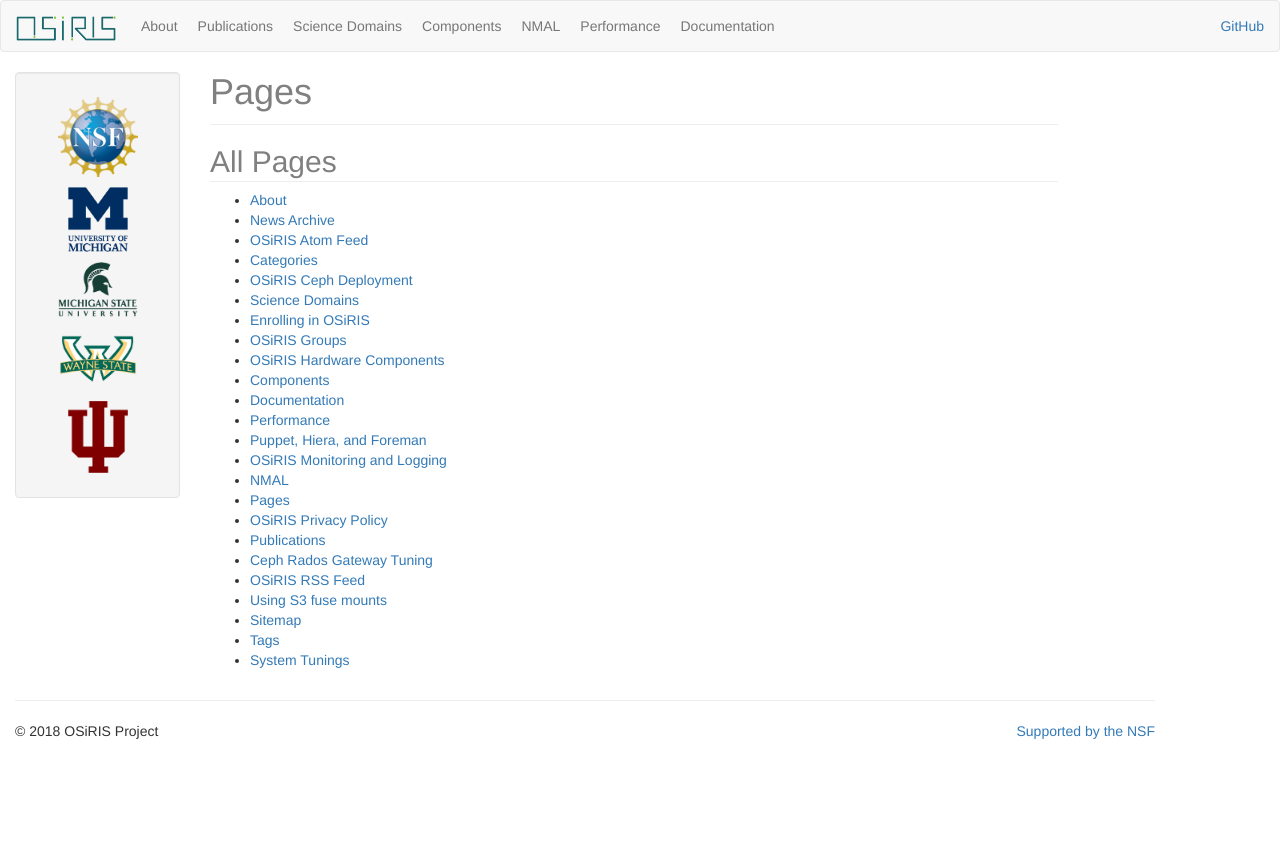
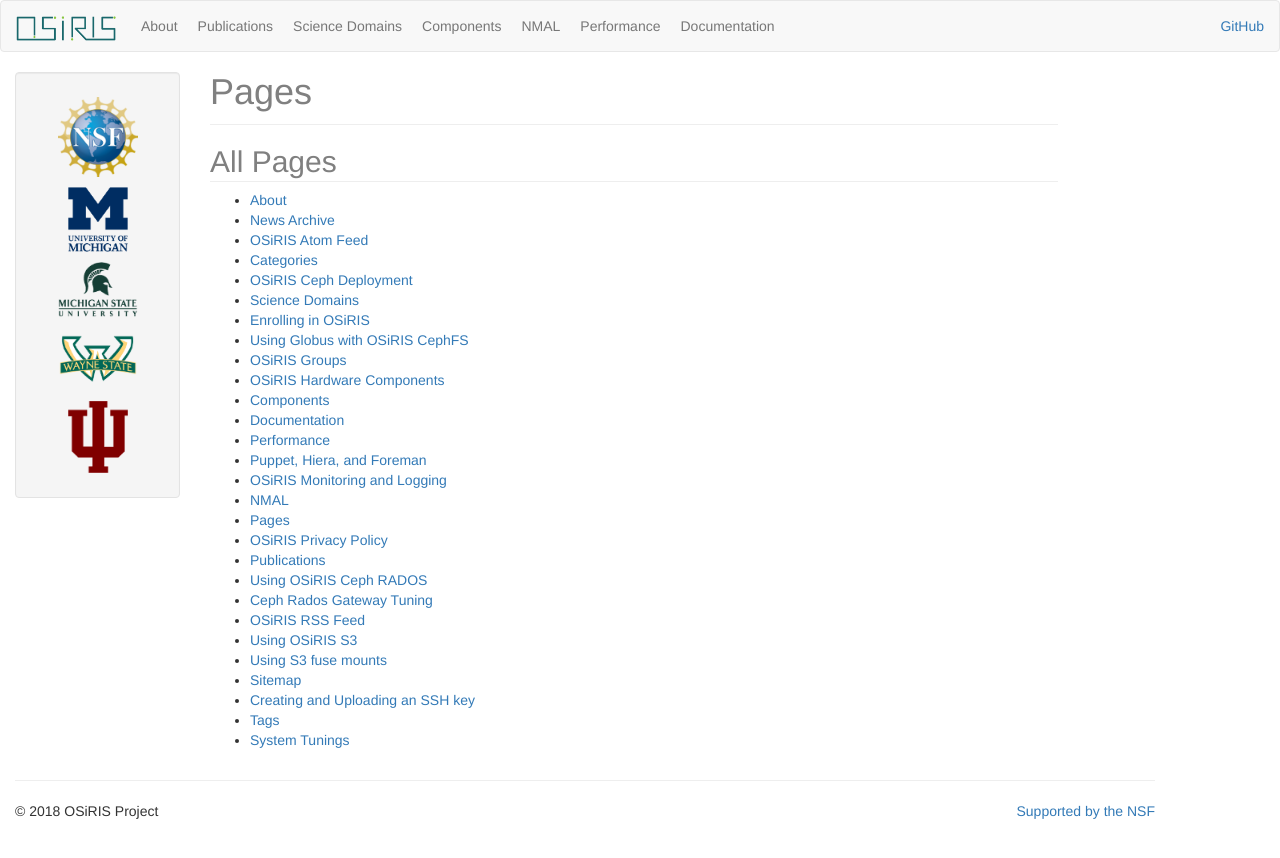
Before and after one commit to MI-OSiRIS/mi-osiris.github.io, a Jekyll site: the page built from pages.html, in a window 1280 px wide. Shown: the top 858 px of the page. Built offline with Jekyll 4.4.1, drawn with Linux system fonts in a browser that asks for light colours; some of the changed lines change nothing that is shown.

Commit message:
Add full set of documentation for OSiRIS services
 - additions to enrollment page
 - SSH key instructions
 - Globus, S3, and Rados instructions
 - Basic info on S3 ACL and user identity
 - Default groups and using Grouper

```diff
--- a/documentation/enrollment.md
+++ b/documentation/enrollment.md
@@ -4,12 +4,23 @@
 header : Enrolling in OSiRIS
 ---
 {% include JB/setup %}
-Introduction:
-OSiRIS is a storage infrastructure for research universities for the state of Michigan. The main objective of OSiRIS is to manage data collection, storage, and sharing between Universities.
+OSiRIS is a storage infrastructure for research universities for the state of Michigan.  Users of OSiRIS belong to virtual organizations which are called 'COU' within OSiRIS.
+
+There are 3 supported data storage protocols available:
+ <ul>
+    <li>S3 - The S3 protocol is best known from Amazon S3 services.  This is a well established ecosystem with many compatible clients.  S3 is based on simple http operations such as GET / PUT / HEAD / DELETE.  You will need to set appropriate bucket ACLs if you wish to share data with other OSiRIS S3 users inside or outside your org.  You may also see this referred to as 'Ceph Rados Gateway' or 'RGW'.
+    </li>
+    <li>
+    CephFS - This is a typical Posix/unix style filesystem which we provide to you via Globus or via ssh/scp gateways at /osiris/yourcou.  For our primary OSiRIS member campuses we can also setup an NFSv4 export for you to mount on campus.
+    </li>
+    <li>
+    RADOS - Direct access to Ceph object store.  Your organization will have a data pool called cou.YourOrg.rados.  This access method requires a <a href="http://docs.ceph.com/docs/master/rados/api/librados-intro/">rados</a> client or library.  If necessary we can configure additional pools.  We will have to work with you to open network access to your client(s) to use this method although OSiRIS member campuses will already be able to reach the requisite services.
+    </li>
+</ul>
+
+Please be aware that S3 and CephFS do not share the same data backend.  Data you store in CephFS is not visible in S3 nor the reverse.  There is no requirement to use only one or the other protocol exclusively - you may use both protocols to store data on OSiRIS.
 
 To get started using OSiRIS the first requirement is to establish an identity.  This identity is based on authentication with your existing institutional credentials.  Your OSiRIS identity can be linked to one or more OSiRIS virtual organizations.
-
-Once you have an identity and access token as described below you can use any S3 compatible client to access https://rgw.osris.org, create buckets, and PUT/GET data.
 
 <h3>Getting started</h3>
 
@@ -17,17 +28,17 @@
 
 Your institutional identity will be used to login.  The beginning screen prompts users to choose an organization, for example, the University of Michigan.
 
-<img style="width: 50%" src="{{IMAGE_PATH}}/documentation/enrollment/Comanage-institution-selector.png" alt="COmanage institution selection screen"/>
+<img style="width: 60%" src="{{IMAGE_PATH}}/documentation/enrollment/Comanage-institution-selector.png" alt="COmanage institution selection screen"/>
 
 If this is your first time logging into OSiRIS from your organization you may be asked to agree to release information to us.  The information released includes email, affiliation, and full name.  This is required to login and use OSiRIS.
 
-<img style="width: 50%" src="{{IMAGE_PATH}}/documentation/enrollment/Login-information-consent.png" alt="Example of information consent"/>
+<img style="width: 60%" src="{{IMAGE_PATH}}/documentation/enrollment/Login-information-consent.png" alt="Example of information consent"/>
 
 Generally you'll want to just send it automatically in the future (though the choice is up to you if you prefer to be asked every time).
 
 You'll be asked to enter some basic information about yourself.  Make sure to enter a valid email, this will be used to verify your enrollment.  You should choose your virtual organization, or "COU" on this enrollment information page.
 
-<img style="width: 70%" src="{{IMAGE_PATH}}/documentation/enrollment/Comanage-user-signup.png" alt="COmanage enrollment information screen"/>
+<img style="width: 80%" src="{{IMAGE_PATH}}/documentation/enrollment/Comanage-user-signup.png" alt="COmanage enrollment information screen"/>
 
 After submitting the form you'll see a confirmation that says 'Petition Created'.  It is normal at this point to see a notice that your identifier is not registered.
 
@@ -45,19 +56,30 @@
 
 <img style="width: 70%" src="{{IMAGE_PATH}}/documentation/enrollment/Comanage-collaborations.png" alt="COmanage collaboration screen"/>
 
-You can now retrieve authentication tokens such as your Ceph client key or S3 access token.  At this time only the S3 access token is likely to be useful to you.
+<h3>What Next?</h3>
 
-<img style="width: 70%" src="{{IMAGE_PATH}}/documentation/enrollment/Comanage-person-menu.png" alt="COmanage collaboration screen"/>
+To access OSiRIS CephFS with ssh/scp/sftp you need to <a href="sshkey.html">upload an SSH key</a>.
 
-Initially the token will not exist, you must click the "Generate Token" button to generate the token:
+To use OSiRIS CephFS with Globus please see the <a href="globus.html">globus instructions</a>.
 
-<img style="width: 80%" src="{{IMAGE_PATH}}/documentation/enrollment/Comanage-token-none.png" alt="COmanage tokens before being generated"/>
-<br />
-<img style="width: 80%" src="{{IMAGE_PATH}}/documentation/enrollment/Comanage-token-generated.png" alt="COmanage token screen after generating S3 token"/>
+To access OSiRIS S3 please see the <a href="s3.html">S3 instructions</a>.
 
-The CephRgwToken access token string should be used for the "access key" in your S3 client, leaving "secret key" field blank. If your client does not accept an empty secret key any value is fine - it is ignored.
+To access OSiRIS Rados please see the <a href="rados.html">Rados instructions.
 
-<h3>Non-Institutional Users</h3>
+
+<h3>Who needs to enroll</h3>
+
+Depending on how you share data you may not need to enroll every person you collaborate with.
+
+For ssh/scp/sftp access:  Every user needing to login and read data must enroll and upload an ssh key.
+
+For Globus access:  A single user can configure Globus shares accessible by Globus users or groups.  The other users do not need to enroll in OSiRIS, they only need to be able to login to Globus with CIlogon and be allowed to access your share.  Please have a look at the <a href="https://docs.globus.org/how-to/share-files/">Globus.org documentation</a> for information.
+
+For S3 access:  Every user needing to login via S3 needs to enroll into OSiRIS.  You will need to configure bucket ACLs to share your data buckets with other users.  This is described in the <a href="s3.html">S3 instructions</a>.
+
+For RADOS access:  Every user needing to access RADOS services will need to enroll in OSiRIS.  However, in many cases it is typical to build another service on top of RADOS rather than providing direct user access (much like S3 and CephFS are themselves services on top of RADOS).  Please let us know if you have some ideas for leveraging RADOS directly and we'll be happy to work with you.
+
+<h3>Non-Institutional Users<a name="idp"></a></h3>
 
 If you do not belong to an institution/group which is part of the <a href="https://www.incommon.org/">InCommon Federation</a> you can still authenticate to OSiRIS using one of the 'public' identity providers below.  After establishing an account at one of these providers use that provider to login to OSiRIS Comanage.
 
@@ -65,3 +87,9 @@
     <li><a href="https://go.ncsa.illinois.edu/idp-guest">National Center for Supercomputing Applications</a> </li>
     <li><a href="https://app.unitedid.org/signup/">UnitedID</a></li>
 </ul>
+
+<h3>What is my COU?</h3>
+
+If unsure what your COU name is please look under the 'person menu' on the upper-right of COmanage and click 'My OSiRIS Identity'.  Under 'Role Attributes' you can see the COU you are in.  You may be in several.
+
+<img style="width: 100%" src="{{IMAGE_PATH}}/documentation/Comanage-role-attr.png" alt="COmanage role attributes"/>
--- /dev/null
+++ b/documentation/globus.md
@@ -0,0 +1,47 @@
+---
+layout: default
+title : Using Globus with OSiRIS CephFS
+header : Using Globus with OSiRIS CephFS
+---
+{% include JB/setup %}
+
+OSiRIS CephFS is accessible using our Globus endpoints.  The underlying filesystem is the same CephFS you see via <a href="sshkey.html">ssh/scp</a> access or client mount.
+
+The Globus endpoints are:
+
+osiris@um <br />
+osiris@wsu <br />
+osiris@msu <br />
+
+All have an identical view of the OSiRIS data.
+
+If you are planning to access OSiRIS via Globus then you will need to go to <a href="https://cilogon.org/">cilogon.org</a> and login with any identity provider.  It does not have to be the same provider used for OSiRIS (but most likely is).
+
+Send to osiris-help@umich.edu the "Certificate Subject" given to you by CIlogon and request globus access in the email.  The subject will resemble this string:
+<pre>
+/DC=org/DC=cilogon/O=YourOrg/CN=Your Name A12345
+</pre>
+
+Once we have configured your account for Globus access login and transfer data at <a href="https://www.globus.org/app/transfer">globus.org</a>.
+
+<img style="width: 50%" src="{{IMAGE_PATH}}/documentation/globus/Globus-start.png" alt="Globus start"/>
+
+Search for 'osiris' and you should see our endpoints:
+
+<img style="width: 70%" src="{{IMAGE_PATH}}/documentation/globus/Globus-endpoint-search.png" alt="Globus endpoint search"/>
+
+Ignore any endpoints with '#' in the name. They are left for the convenience of some existing users but should not be used going forward.
+
+<h3>Globus Permissions and Shares</h3>
+
+When you access Globus your access is determined by Posix (unix-style) permissions.  Please look at information about <a href="groups.html">OSiRIS default groups</a> for more details and how to create additional groups for other OSiRIS-enrolled collaborators.
+
+Globus also offers Globus Share functionality where you create a share belonging to your identity and choose to share it with other Globus identities or groups.  This is entirely self-managed outside the scope of OSiRIS.  Your Globus share has the same effective permissions in OSiRIS as your identity.  This is a good option for sharing data with Globus-only users since they do not have to enroll in OSiRIS.  For other users enrolled in OSiRIS a Globus share is not necessary - they will be able to access the data according to their OSiRIS identity and group memberships.
+
+Please be aware that Globus Shares are specific to the endpoint you create them on.  You can create a share on all of our endpoints separately.  In this case it is recommended to create a Globus group to manage sharing permissions; you can then use the same group for each share.
+
+Globus users have to have an available identity through an organization on CIlogon.  If you need to share with someone who is not part of a typical academic institution please point them at <a href="enrollment.html#idp">Non-Institutional Identity Providers</a> on the Enrollment page.  They can establish an identity for CIlogon use and/or OSiRIS enrollment.
+
+The <a href="https://docs.globus.org/how-to/share-files/">Globus.org website</a> is the best place to learn about Globus shares.
+
+You may want to create <a href="https://docs.globus.org/how-to/managing-groups/">Globus groups</a> to more easily manage your sharing permissions.
--- a/documentation/index.md
+++ b/documentation/index.md
@@ -17,6 +17,22 @@
 </p>
 
 <p>
+<a href="sshkey.html">Uploading an SSH key:</a>
+
+How to upload your ssh key so you can use OSiRIS ssh/scp/sftp gateways
+</p>
+
+<p>
+    <a href="s3.html">Using OSiRIS S3:</a>
+    How to obtain credentials and use OSiRIS S3 gateways
+</p>
+
+<p>
+    <a href="globus.html">Using Globus with OSiRIS CephFS:</a>
+    How to get setup to use Globus with OSiRIS CephFS
+</p>
+
+<p>
     <a href="groups.html">Managing OSiRIS Groups:</a>
 
     How to create new posix groups and manage memberships
@@ -25,9 +41,9 @@
 <p>
 <a href="s3fuse.html">Configuring an S3 fuse mount:</a>
 
-OSiRIS can provide Ceph storage accessible with the S3 protocol.  The S3 fuse program will present S3 buckets as mounted filesystems though the standard http-based S3 protocol is used for all operations and typical S3 clients can also be used to access the same data.
+ The S3 fuse program will present S3 buckets as mounted filesystems though the standard http-based S3 protocol.
 </p>
 
 <h3>OSiRIS Setup Documentation</h3>
 
-Please check back later for more documentation on this topic.
+At this time we do not have detailed setup documentation for OSiRIS.  However, all of the components used are publicly available.  In cases where we wrote or modified our own components they are available from our <a href="https://github.com/MI-OSiRIS">Github repository</a>.
--- /dev/null
+++ b/documentation/rados.md
@@ -0,0 +1,30 @@
+---
+layout: default
+title : Using OSiRIS Ceph RADOS
+header : Using OSiRIS Ceph RADOS
+---
+{% include JB/setup %}
+
+
+OSiRIS is built on top of the Ceph object storage cluster.  To leverage Ceph directly you can use <a href="http://docs.ceph.com/docs/master/man/8/rados/">clients that understand rados</a> or you can build applications that use <a href="http://docs.ceph.com/docs/master/rados/api/">librados</a>.
+
+How exactly you might implement librados or leverage a rados client is beyond the scope of this document but we are happy to work with you if you are interested in trying something!
+
+Every COU has a pool named <strong>cou.YourOrg.rados</strong>.  As currently implemented every member of your COU can retrieve a key to read and write to this pool.  We can create other pools for you with more limited access.
+
+If unsure what your COU name is please look under 'My OSiRIS Identity':
+
+<img style="width: 50%" src="{{IMAGE_PATH}}/documentation/Comanage-identity-menu.png" alt="COmanage Identity Menu"/>
+
+<br />
+
+<img style="width: 100%" src="{{IMAGE_PATH}}/documentation/Comanage-role-attr.png" alt="COmanage role attributes"/>
+
+
+You can retrieve a Ceph client key with access to your organization default RADOS-only pool from COmanage:
+
+<img style="width: 40%" src="{{IMAGE_PATH}}/documentation/Comanage-token-menu.png" alt="COmanage token menu"/>
+
+Put this key into your client keyring.  You can also download a file suitable for directly referencing with your client.
+
+<img style="width: 100%" src="{{IMAGE_PATH}}/documentation/Comanage-cephkey.png" alt="COmanage ceph key on service token page"/>
--- /dev/null
+++ b/documentation/s3.md
@@ -0,0 +1,69 @@
+---
+layout: default
+title : Using OSiRIS S3
+header : Using OSiRIS S3
+---
+{% include JB/setup %}
+
+The S3 protocol is best known from Amazon S3 services. This is a well established ecosystem with many compatible clients. S3 is based on simple http operations such as GET / PUT / HEAD / DELETE.
+
+The OSiRIS S3 endpoint is:<br />
+https://rgw.osris.org
+
+This is actually a DNS pointer to S3 gateways located at all of the OSiRIS sites.  It is best to use this URL.
+
+Some of our users may only be able to reach the S3 endpoint located on their campus (typically private compute cluster users).
+
+Campus specific endpoints are:<br />
+https://rgw-um.osris.org <br />
+https://rgw-wsu.osris.org <br />
+https://rgw-msu.osris.org <br />
+
+These are also DNS pointers but limited to specific campuses.  Please do not use the hostnames or IP addresses that those pointers resolve to.  You will have SSL certificate verification issues.
+
+<h3>Obtaining an access token</h3>
+
+Once you have been enrolled into OSiRIS you can retrieve an access token for S3 access at the endpoints noted above.
+
+From the COmanage 'person menu' on the upper-right part of the screen click 'OSiRIS Tokens':
+
+<img style="width: 50%" src="{{IMAGE_PATH}}/documentation/Comanage-token-menu.png" alt="COmanage token menu"/>
+
+Initially the token will not exist, you must click the "Generate Token" button to generate the token:
+
+<img style="width: 100%" src="{{IMAGE_PATH}}/documentation/enrollment/Comanage-token-none.png" alt="COmanage tokens before being generated"/>
+<br />
+<img style="width: 100%" src="{{IMAGE_PATH}}/documentation/enrollment/Comanage-token-generated.png" alt="COmanage token screen after generating S3 token"/>
+
+The CephRgwToken access token string should be used for the <strong>access key</strong> in your S3 client, leaving secret key field blank. If your client does not accept an empty secret key any value is fine - it is ignored.
+
+For example, in python boto3 this token goes into the credential argument <strong>aws_access_key_id</strong>.  The aws_secret_access_key is blank/ignored.  This argument might be specified in the boto.client function or a credential file on your host.  More information for that particular client is in their <a href="https://boto3.readthedocs.io/en/latest/guide/configuration.html">documentation</a>.
+
+
+<h3>S3 Bucket ACL</h3>
+
+When you create new buckets they will be associated with your identity.  Other users cannot see them.  You must set bucket ACLs to allow other users.
+
+S3 users in OSiRIS are identified by cou and uid identifier all lowercase. On the service token page you will note that each token says "S3 Access key for YourOrg COU (yourname_yourorg)".  Therefore 'yourname_yourorg' is the S3 user to be used to grant access via S3 ACL configuration.  You may potentially be in several OSiRIS COU and each will have a different S3 identifier for you.
+
+<img style="width: 80%" src="{{IMAGE_PATH}}/documentation/s3/Comanage-s3user.png" alt="COmanage S3 user"/>
+
+As far as setting up ACL:  At this time we can only refer you to external instructions.  We have not yet created step-by-step instructions for our users.  If the instructions below are not helpful please let us know and we'll be happy to assist.
+
+<a href="http://boto3.readthedocs.io/en/latest/guide/s3-example-access-permissions.html">Bucket ACL in Python Boto</a>
+
+<a href="https://trac.cyberduck.io/wiki/help/en/howto/s3#AccessControlACL">Bucket ACL in CyberDuck</a>
+
+<h3>More Information</h3>
+
+More information about the Ceph S3 API and available clients is available at <a href="http://docs.ceph.com/docs/master/radosgw/s3/">ceph.com</a>.
+
+A common S3 client is python Boto.  The examples at ceph.com refer to boto2 but you may be using the most current boto3.  Please note that you will have to specify one of the OSiRIS S3 URLS noted above when creating your S3 connections.
+
+<a href="http://boto3.readthedocs.io/en/latest/guide/s3-examples.html">S3 Docs for Boto3</a>
+
+<a href="http://boto.cloudhackers.com/en/latest/s3_tut.html">S3 Docs for Boto2</a>
+
+A common GUI S3 client is <a href="https://cyberduck.io">Cyberduck</a>.  Again, be sure you are configuring your connection to use an OSiRIS S3 URL as listed above.
+
+There are many other clients and we do not endorse or prefer you to use any one specifically.  The expectation is that Ceph S3 is fully compatible with any S3 client though it may not support all the same functionality as Amazon S3.  The Ceph docs should cover what is supported, and common data upload/retrieval operations will have no issues.
--- /dev/null
+++ b/documentation/sshkey.md
@@ -0,0 +1,66 @@
+---
+layout: default
+title : Creating and Uploading an SSH key
+header : Creating and Uploading an SSH key
+---
+{% include JB/setup %}
+
+To use ssh/scp/sftp login to OSIRIS xfer nodes you must use an SSH keypair.
+
+Your ssh key should work to login to the following nodes which have the OSiRIS CephFS mounted at /osiris.  Your COU will have a directory named the same as your COU lowercase (/osiris/mycou).
+
+um-xfer01.osris.org <br />
+wsu-xfer01.osris.org <br />
+msu-xfer01.osris.org <br />
+
+<h2>Generating a keypair</h2>
+
+If you do not already a key use ssh-keygen to generate one.
+<font style="font-weight: bold">Do not leave the passphrase blank.</font>The only exception is if you must use the key in an automated process.  We recommend generating a 2nd key used only for this purpose if that is the case.
+<pre>
+[user@host ~]$ ssh-keygen
+Generating public/private rsa key pair.
+Enter file in which to save the key (/home/user/.ssh/id_rsa):
+Enter passphrase (empty for no passphrase):
+Enter same passphrase again:
+
+Your identification has been saved in /home/user/.ssh/id_rsa.
+Your public key has been saved in /home/user/.ssh/id_rsa.pub.
+</pre>
+
+Keep the 'id_rsa' file private and protected.  The contents of id_rsa.pub will be uploaded to OSiRIS.
+
+<h2>Uploading public key to OSiRIS</h2>
+
+After your OSiRIS enrollment has been approved login to <a href="https://comanage.osris.org">OSiRIS COmanage</a>.  Open your identity using the Person menu at the upper right:
+
+
+<img style="width: 50%" src="{{IMAGE_PATH}}/documentation/Comanage-identity-menu.png" alt="COmanage Identity Menu"/>
+
+Scroll down.  You will see a section for 'ssh keys'.  Click on Add.   You can add multiple keys by repeating this process.
+
+<img style="width: 80%" src="{{IMAGE_PATH}}/documentation/sshkey/Comanage-ssh-add.png" alt="COmanage SSH key add button"/>
+
+On the following screen you have the option to paste in the text of your SSH key or you can upload directly the id_rsa.pub file created earlier.
+
+<img style="width: 80%" src="{{IMAGE_PATH}}/documentation/sshkey/Comanage-ssh-upload.png" alt="COmanage SSH key upload screen"/>
+
+
+If pasting a key you must paste each part of the key separately:
+<pre>
+ssh-rsa AAAAB3Nza.... user@host.org
+
+Key Type = ssh-rsa
+Comment = user@host.org
+Key = AAAAAB3Nza...etc
+</pre>
+
+Note:  A real key will be much longer.
+
+Once attached to your identity you can login to one of the xfer gateways noted above.  Note that your username can be found under Identifiers on the same 'My OSiRIS Identity' page.
+<img style="width: 80%" src="{{IMAGE_PATH}}/documentation/Comanage-identifiers.png" alt="COmanage identifiers"/>
+
+So for this example the user name is 'eben':
+<pre>
+ssh eben@um-xfer01.osris.org
+</pre>
```
Also changed, not shown: assets/images/documentation/Comanage-cephkey.png (added), assets/images/documentation/Comanage-identifiers.png (added), assets/images/documentation/Comanage-identity-menu.png (added), assets/images/documentation/Comanage-role-attr.png (added), assets/images/documentation/Comanage-token-menu.png (added), assets/images/documentation/cyberduck-acl.png (added), assets/images/documentation/enrollment/Comanage-person-menu.png (deleted), assets/images/documentation/globus/Globus-endpoint-search.png (added), assets/images/documentation/globus/Globus-start.png (added), assets/images/documentation/s3/Comanage-s3user.png (added), assets/images/documentation/sshkey/Comanage-ssh-add.png (added), assets/images/documentation/sshkey/Comanage-ssh-upload.png (added), assets/images/documentation/sshkey/ssh-key-example.png (added).
